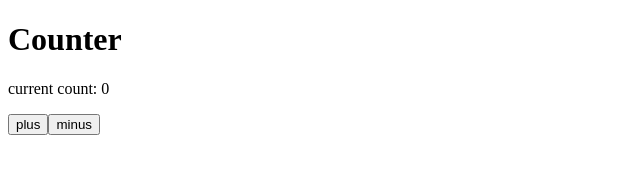
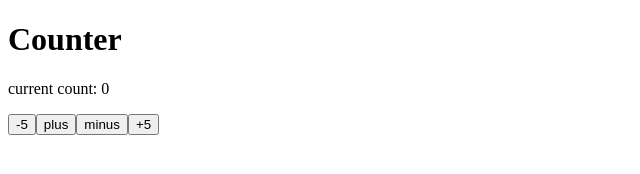
Before and after one commit to vidhya03/gatsby-site, a Gatsby site: page /counter in a window 1280 px wide. Shown: the whole page, without its empty margins (0-640 px from the left). Built offline with nearby package versions, Linux system fonts and the light colour scheme; Gatsby itself is replaced by a stand-in of ours.

Commit message:
Just added couple of button with action

```diff
--- a/src/pages/counter.js
+++ b/src/pages/counter.js
@@ -9,8 +9,10 @@ class Counter extends React.Component {
     return <div>
             <h1>Counter</h1>
             <p>current count: {this.state.count}</p>
+            <button onClick={() => this.setState({ count: this.state.count - 5 })}>-5</button>
             <button onClick={() => this.setState({ count: this.state.count + 1 })}>plus</button>
             <button onClick={() => this.setState({ count: this.state.count - 1 })}>minus</button>
+            <button onClick={() => this.setState({ count: this.state.count + 5 })}>+5</button>
           </div>
   }
 }
```
